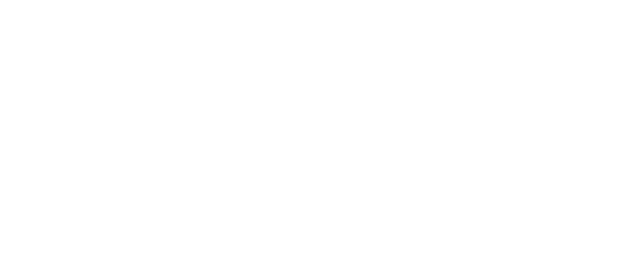
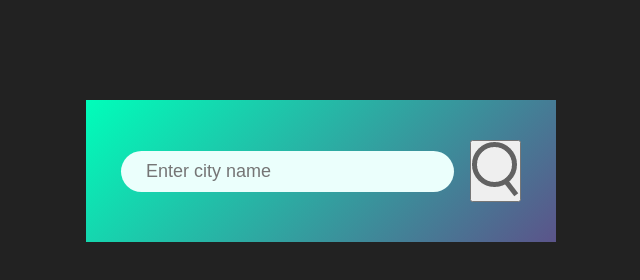
Before and after one commit to Guntyoo/Wheather-app, a plain HTML site: page index.html in a window 1280 px wide. Shown: the whole page, without its empty margins (319-959 px from the left). Drawn offline with Linux system fonts and the light colour scheme.

Commit message:
Search section

```diff
--- a/index.html
+++ b/index.html
@@ -7,6 +7,11 @@
     <title>wheather app</title>
 </head>
 <body>
-
+    <div class="card">
+        <div class="search">
+            <input type="text" placeholder="Enter city name" spellcheck="false">
+            <button><img src="images/search.png" alt=""></button>
+        </div>
+    </div>
 </body>
 </html>
--- a/style.css
+++ b/style.css
@@ -0,0 +1,39 @@
+* {
+    margin: 0;
+    padding: 0;
+    box-sizing: border-box;
+    font-family: "poopins", sans-serif;
+}
+
+body {
+    background-color: #222;
+}
+
+.card {
+    width: 90%;
+    max-width: 470px;
+    color: #fff;
+    background : linear-gradient(135deg,#00feba,#5b548a);
+    margin: 100px auto 0;
+    padding: 40px 35px;
+    text-align: center;
+}
+
+.search {
+    display: flex;
+    width: 100%;
+    align-items: center;
+    justify-content: space-between;
+}
+
+.search input {
+    border: 0;
+    outline: 0;
+    background: #ebfffc;
+    color: #555;
+    padding: 10px 25px;
+    border-radius: 30px;
+    flex: 1;
+    margin-right: 16px;
+    font-size: 18px;
+}
```
